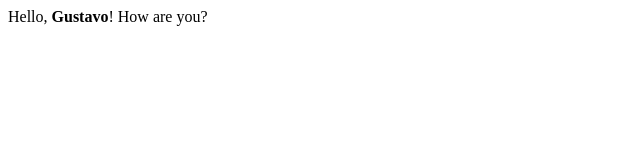
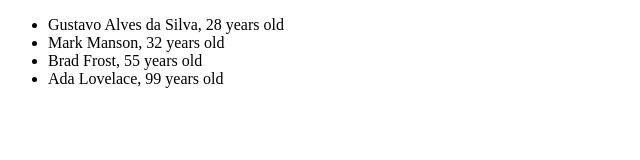
Before and after one commit to gustavoalvesdev/vuejs-studies, a plain HTML site: page index.html in a window 1280 px wide. Shown: the whole page, without its empty margins (0-640 px from the left). Drawn offline with nearby package versions, Linux system fonts and the light colour scheme.

Commit message:
loops and conditionals

```diff
--- a/index.html
+++ b/index.html
@@ -8,11 +8,14 @@
 </head>
 <body>
 
-    <div id="app" v-html="phrase">
-
+    <div id="list">
+        <ul>
+            <li v-for="person in people">
+                {{`${person.name} ${person.lastName}, ${person.age} years old`}}
+            </li>
+        </ul>
     </div>
-    <!-- app -->
-
+    <!-- list -->
     <script src="script.js"></script>
 </body>
 </html>
--- a/script.js
+++ b/script.js
@@ -1,6 +1,11 @@
-let app = new Vue({
-    el: '#app',
+let list = new Vue({
+    el: '#list',
     data: {
-        phrase: 'Hello, <strong>Gustavo</strong>! How are you?'
+        people: [
+            {name: 'Gustavo', lastName: 'Alves da Silva', age: 28},
+            {name: 'Mark', lastName: 'Manson', age: 32},
+            {name: 'Brad', lastName: 'Frost', age: 55},
+            {name: 'Ada', lastName: 'Lovelace', age: 99}
+        ]
     }
 })
```
